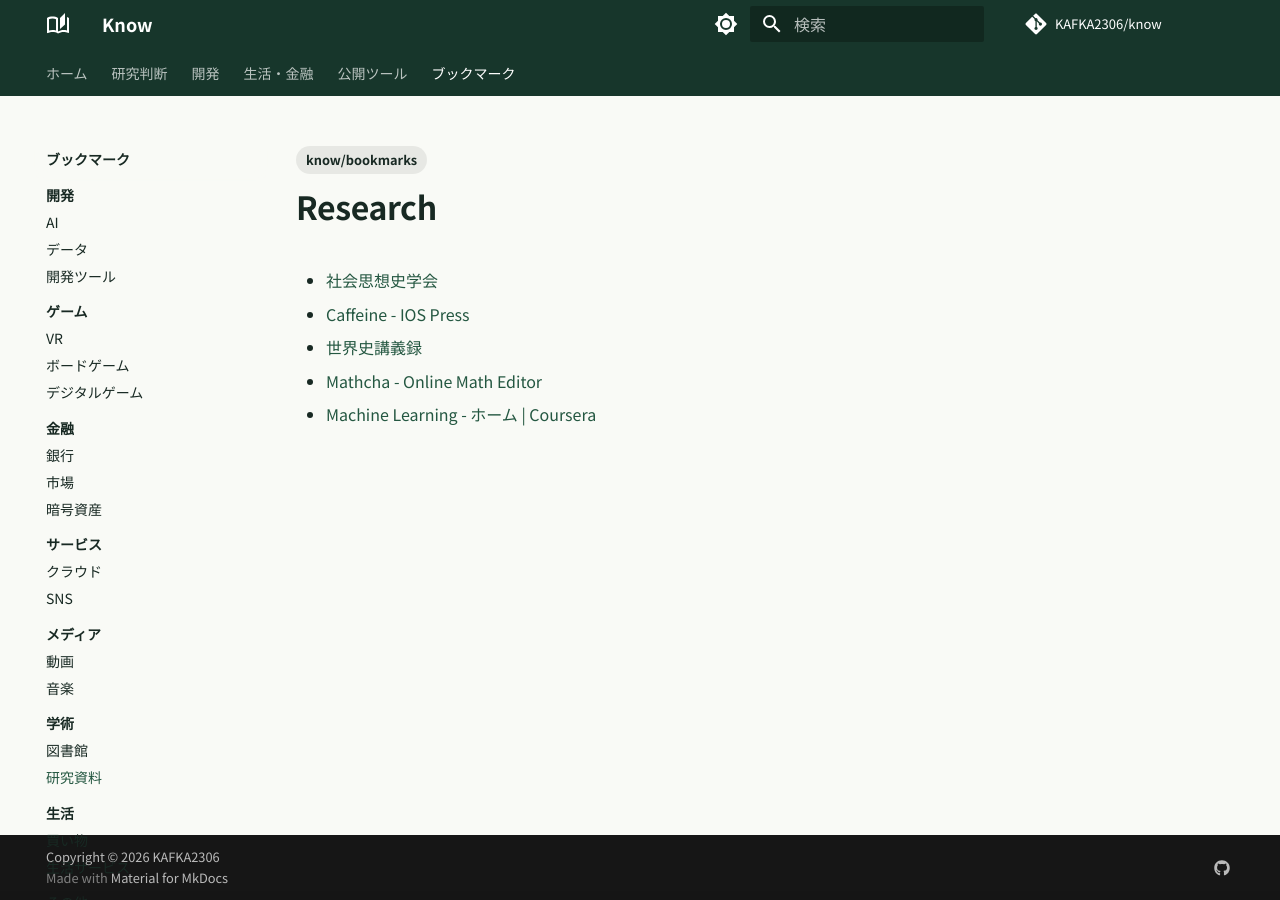
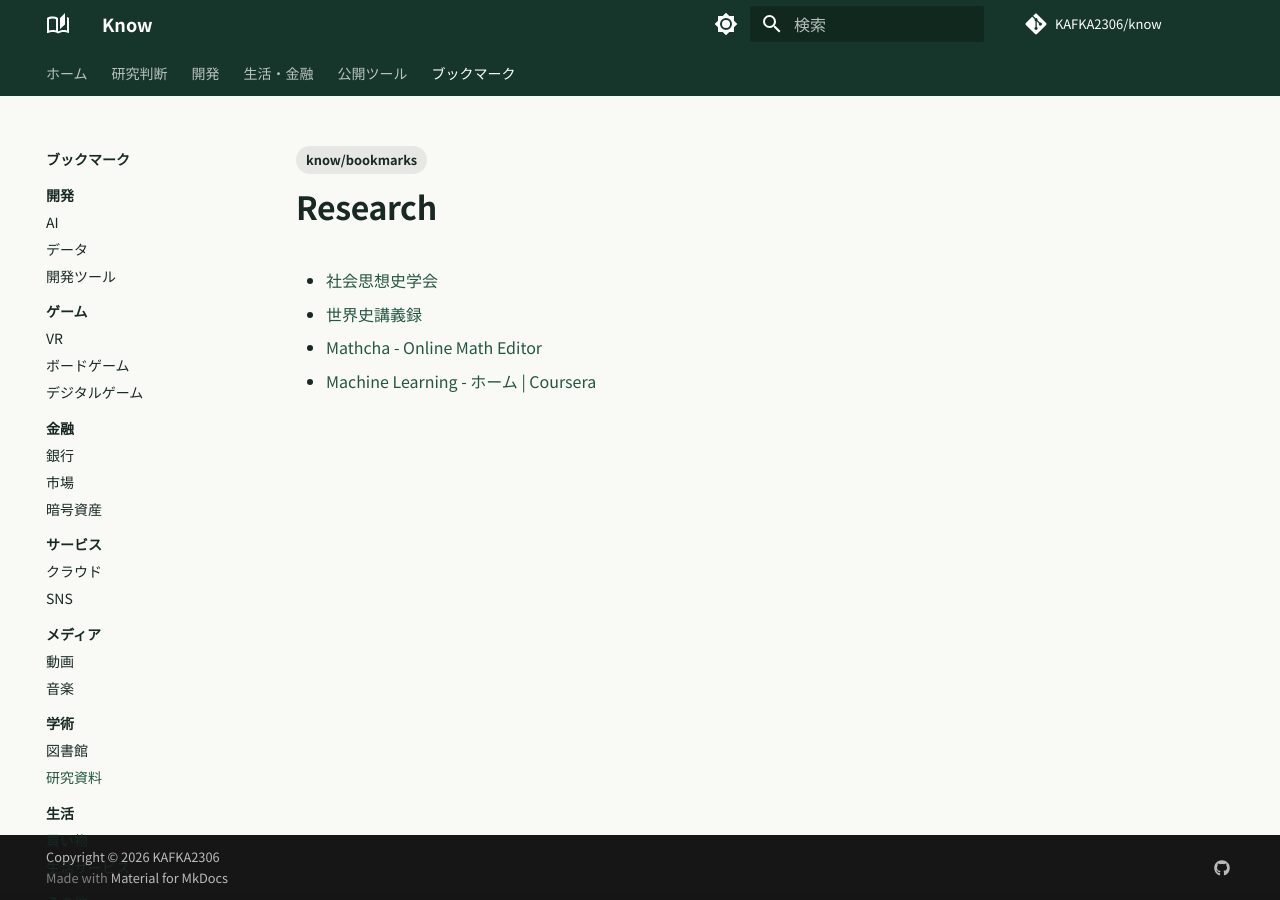
Before and after one commit to KAFKA2306/know, an MkDocs documentation site: the page built from docs/bookmarks/Academic/Research/index.md, in a window 1280 px wide. Built offline with MkDocs 1.6.1 and Material for MkDocs 9.7.7, drawn with Linux system fonts in a browser that asks for light colours; comment, search, counter and statistics services are not loaded.

Commit message:
docs(bookmarks): curate source links in docs/bookmarks/Academic/Research/index.md

```diff
--- a/docs/bookmarks/Academic/Research/index.md
+++ b/docs/bookmarks/Academic/Research/index.md
@@ -8,7 +8,6 @@ tags:
 # Research
 
 - [社会思想史学会](http://shst.jp)
-- [Caffeine - IOS Press](https://content.iospress.com)
 - [世界史講義録](http://timeway.vivian.jp)
 - [Mathcha - Online Math Editor](https://www.mathcha.io)
 - [Machine Learning - ホーム | Coursera](https://www.coursera.org)
```
